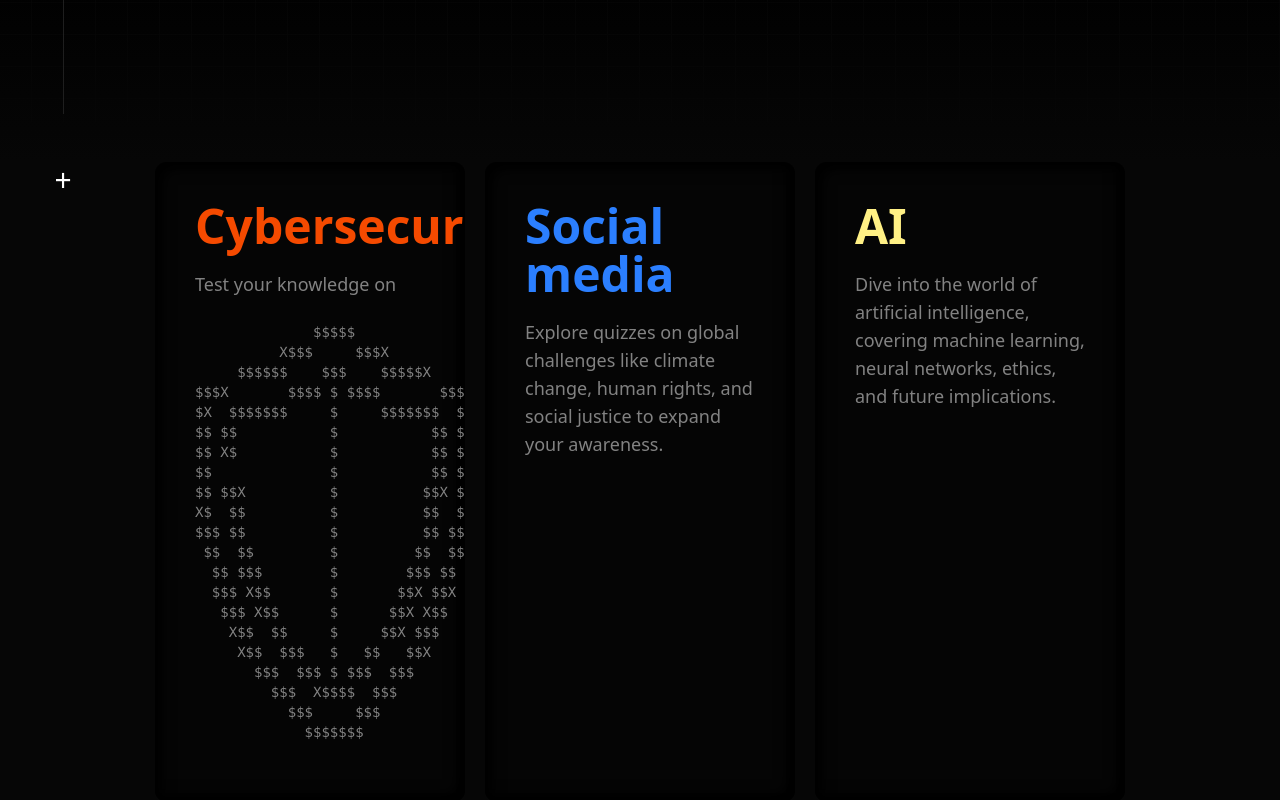
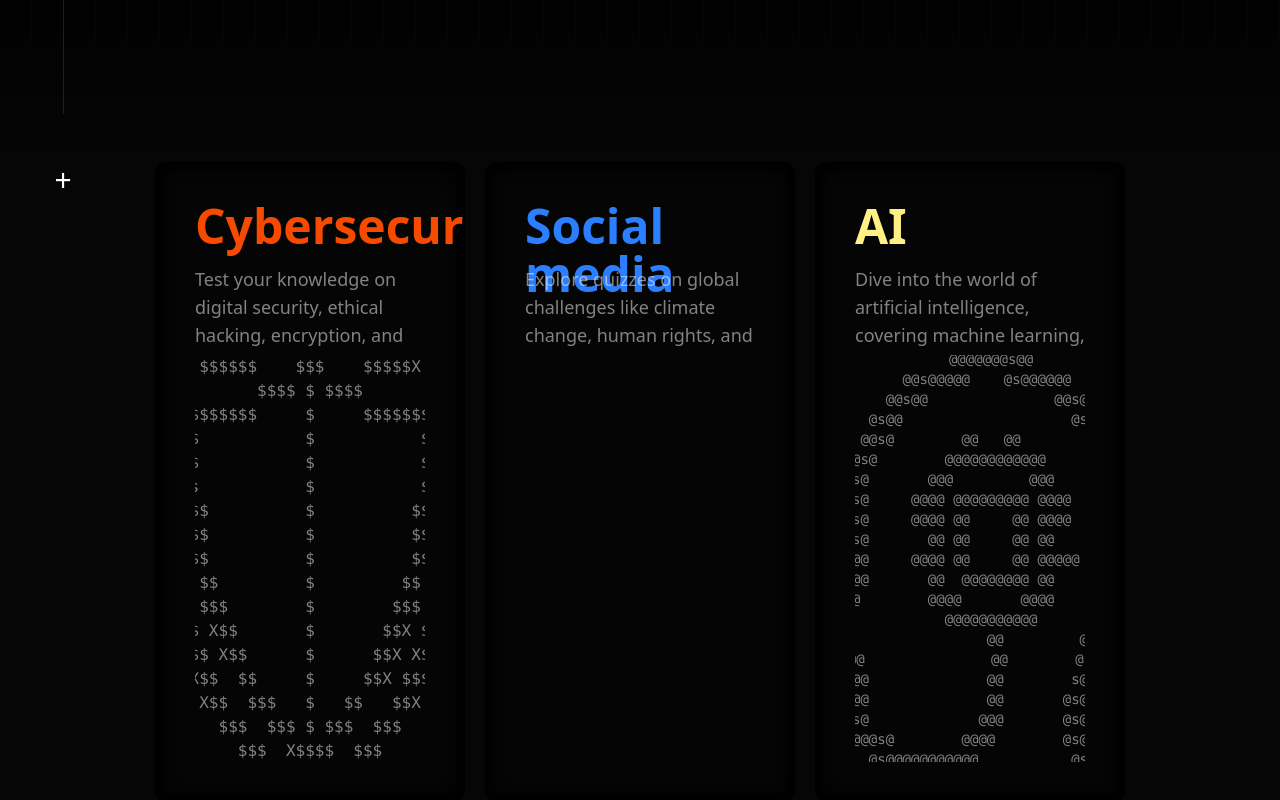
Before and after one commit to gopher93185789/quizzy, a Next.js app: page / in a window 1280 px wide. Shown: the part 686-1486 px from the top of the page. Built offline with nearby package versions, Linux system fonts and the light colour scheme.

Commit message:
added more ascii logos and made it into a component to prevent pretttier fomatting

```diff
--- a/src/app/page.tsx
+++ b/src/app/page.tsx
@@ -1,3 +1,4 @@
+import { Head, Shield } from "@/components/AsciiIcons";
 import { PlusSideBar } from "@/components/PlusSideBar";
 import { TextCard } from "@/components/TextCard";
 import Link from "next/link";
@@ -79,29 +80,7 @@ export default function Home() {
             text="              Test your knowledge on digital security, ethical hacking,
               encryption, and best practices to stay safe online."
           >
-            <div className="h-full w-full my-5">
-              <pre className='text-white/50 w-full text-center text-sm'>              $$$$$              </pre>
-              <pre className='text-white/50 w-full text-center text-sm'>          X$$$     $$$X          </pre>
-              <pre className='text-white/50 w-full text-center text-sm'>     $$$$$$    $$$    $$$$$X     </pre>
-              <pre className='text-white/50 w-full text-center text-sm'>$$$X       $$$$ $ $$$$       $$$$</pre>
-              <pre className='text-white/50 w-full text-center text-sm'>$X  $$$$$$$     $     $$$$$$$  $$</pre>
-              <pre className='text-white/50 w-full text-center text-sm'>$$ $$           $           $$ $$</pre>
-              <pre className='text-white/50 w-full text-center text-sm'>$$ X$           $           $$ $$</pre>
-              <pre className='text-white/50 w-full text-center text-sm'>$$              $           $$ $$</pre>
-              <pre className='text-white/50 w-full text-center text-sm'>$$ $$X          $          $$X $$</pre>
-              <pre className='text-white/50 w-full text-center text-sm'>X$  $$          $          $$  $$</pre>
-              <pre className='text-white/50 w-full text-center text-sm'>$$$ $$          $          $$ $$X</pre>
-              <pre className='text-white/50 w-full text-center text-sm'> $$  $$         $         $$  $$ </pre>
-              <pre className='text-white/50 w-full text-center text-sm'>  $$ $$$        $        $$$ $$  </pre>
-              <pre className='text-white/50 w-full text-center text-sm'>  $$$ X$$       $       $$X $$X  </pre>
-              <pre className='text-white/50 w-full text-center text-sm'>   $$$ X$$      $      $$X X$$   </pre>
-              <pre className='text-white/50 w-full text-center text-sm'>    X$$  $$     $     $$X $$$    </pre>
-              <pre className='text-white/50 w-full text-center text-sm'>     X$$  $$$   $   $$   $$X     </pre>
-              <pre className='text-white/50 w-full text-center text-sm'>       $$$  $$$ $ $$$  $$$       </pre>
-              <pre className='text-white/50 w-full text-center text-sm'>         $$$  X$$$$  $$$         </pre>
-              <pre className='text-white/50 w-full text-center text-sm'>           $$$     $$$           </pre>
-              <pre className='text-white/50 w-full text-center text-sm'>             $$$$$$$             </pre>
-      </div>
+           <Shield />
           </TextCard>
 
           <TextCard
@@ -116,7 +95,7 @@ export default function Home() {
             titleColor="text-yellow-200"
             text="               Dive into the world of artificial intelligence, covering machine
               learning, neural networks, ethics, and future implications."
-          />
+          ><Head /></TextCard>
         </div>
       </div>
     </>
--- /dev/null
+++ b/src/components/AsciiIcons.tsx
@@ -0,0 +1,60 @@
+export function Shield() {
+    return <>
+        <div className="h-full w-full flex justify-center items-center">
+            <div className="h-fit w-fit">
+                <pre className='text-white/50 w-full text-center'>              anish              </pre>
+                <pre className='text-white/50 w-full text-center'>          X$$$     $$$X          </pre>
+                <pre className='text-white/50 w-full text-center'>     $$$$$$    $$$    $$$$$X     </pre>
+                <pre className='text-white/50 w-full text-center'>$$$X       $$$$ $ $$$$       $$$$</pre>
+                <pre className='text-white/50 w-full text-center'>$X  $$$$$$$     $     $$$$$$$  $$</pre>
+                <pre className='text-white/50 w-full text-center'>$$ $$           $           $$ $$</pre>
+                <pre className='text-white/50 w-full text-center'>$$ X$           $           $$ $$</pre>
+                <pre className='text-white/50 w-full text-center'>$$ ss           $           $$ $$</pre>
+                <pre className='text-white/50 w-full text-center'>$$  $$          $          $$  $$</pre>
+                <pre className='text-white/50 w-full text-center'>X$  $$          $          $$  $$</pre>
+                <pre className='text-white/50 w-full text-center'>$$$ $$          $          $$ $$X</pre>
+                <pre className='text-white/50 w-full text-center'> $$  $$         $         $$  $$ </pre>
+                <pre className='text-white/50 w-full text-center'>  $$ $$$        $        $$$ $$  </pre>
+                <pre className='text-white/50 w-full text-center'>  $$$ X$$       $       $$X $$X  </pre>
+                <pre className='text-white/50 w-full text-center'>   $$$ X$$      $      $$X X$$   </pre>
+                <pre className='text-white/50 w-full text-center'>    X$$  $$     $     $$X $$$    </pre>
+                <pre className='text-white/50 w-full text-center'>     X$$  $$$   $   $$   $$X     </pre>
+                <pre className='text-white/50 w-full text-center'>       $$$  $$$ $ $$$  $$$       </pre>
+                <pre className='text-white/50 w-full text-center'>         $$$  X$$$$  $$$         </pre>
+                <pre className='text-white/50 w-full text-center'>           $$$     $$$           </pre>
+                <pre className='text-white/50 w-full text-center'>             $342e3$             </pre>
+            </div>
+        </div>
+    </>
+}
+
+
+export function Head() {
+    return <>
+        <div className="h-full w-full flex justify-center items-center">
+            <div className="h-fit w-fit">
+                <pre className='text-white/50 w-full text-center text-sm'>                 @@@@@@@s@@            </pre>
+                <pre className='text-white/50 w-full text-center text-sm'>            @@s@@@@@    @s@@@@@@        </pre>
+                <pre className='text-white/50 w-full text-center text-sm'>          @@s@@               @@s@      </pre>
+                <pre className='text-white/50 w-full text-center text-sm'>        @s@@                    @s@@    </pre>
+                <pre className='text-white/50 w-full text-center text-sm'>       @@s@        @@   @@        @s@   </pre>
+                <pre className='text-white/50 w-full text-center text-sm'>      @s@        @@@@@@@@@@@@      @s@  </pre>
+                <pre className='text-white/50 w-full text-center text-sm'>     @s@       @@@         @@@      @s@ </pre>
+                <pre className='text-white/50 w-full text-center text-sm'>     @s@     @@@@ @@@@@@@@@ @@@@    @@s@</pre>
+                <pre className='text-white/50 w-full text-center text-sm'>    @@s@     @@@@ @@     @@ @@@@     @s@</pre>
+                <pre className='text-white/50 w-full text-center text-sm'>    @@s@       @@ @@     @@ @@       @s@</pre>
+                <pre className='text-white/50 w-full text-center text-sm'>    @s@@     @@@@ @@     @@ @@@@@   @@s@</pre>
+                <pre className='text-white/50 w-full text-center text-sm'>    @s@@       @@  @@@@@@@@ @@      @s@ </pre>
+                <pre className='text-white/50 w-full text-center text-sm'>   @s@@        @@@@       @@@@     @@s@ </pre>
+                <pre className='text-white/50 w-full text-center text-sm'>  @@@s           @@@@@@@@@@@      @s@@  </pre>
+                <pre className='text-white/50 w-full text-center text-sm'> @@s@                 @@         @@s@   </pre>
+                <pre className='text-white/50 w-full text-center text-sm'>@@@@dd@@               @@        @s@     </pre>
+                <pre className='text-white/50 w-full text-center text-sm'>  @@s@@@              @@        s@      </pre>
+                <pre className='text-white/50 w-full text-center text-sm'>    @s@@              @@       @s@      </pre>
+                <pre className='text-white/50 w-full text-center text-sm'>     @s@             @@@       @s@      </pre>
+                <pre className='text-white/50 w-full text-center text-sm'>      @@@s@        @@@@        @s@      </pre>
+                <pre className='text-white/50 w-full text-center text-sm'>        @s@@@@@@@@@@@           @s      </pre>
+            </div>
+        </div>
+    </>
+}
--- a/src/components/TextCard.tsx
+++ b/src/components/TextCard.tsx
@@ -11,14 +11,15 @@ export function TextCard({ text, title, titleColor, children }: TextCardProps) {
   return (
     <>
       <div className="h-[80vh] overflow-hidden  shadow-inset p-10 w-full sm:w-1/4 flex flex-col rounded-xl shadow-lg bg-[#050505]">
-        <p className={`w-full text-4xl sm:text-5xl ${titleColor} font-bold`}>
+        <p className={`w-full h-1/12 text-4xl sm:text-5xl ${titleColor} font-bold`}>
           {title}
         </p>
-        <p className="w-full text-lg font-medium mt-5 overflow-hidden text-white/50">
+        <p className="w-full h-2/12 text-lg font-medium mt-4 overflow-hidden text-white/50">
           {text}
         </p>
-
-        {children}
+        <div className="w-full h-9/12 overflow-hidden">
+          {children}
+        </div>
       </div>
     </>
   );
```
Also changed, not shown: ascii.txt.
